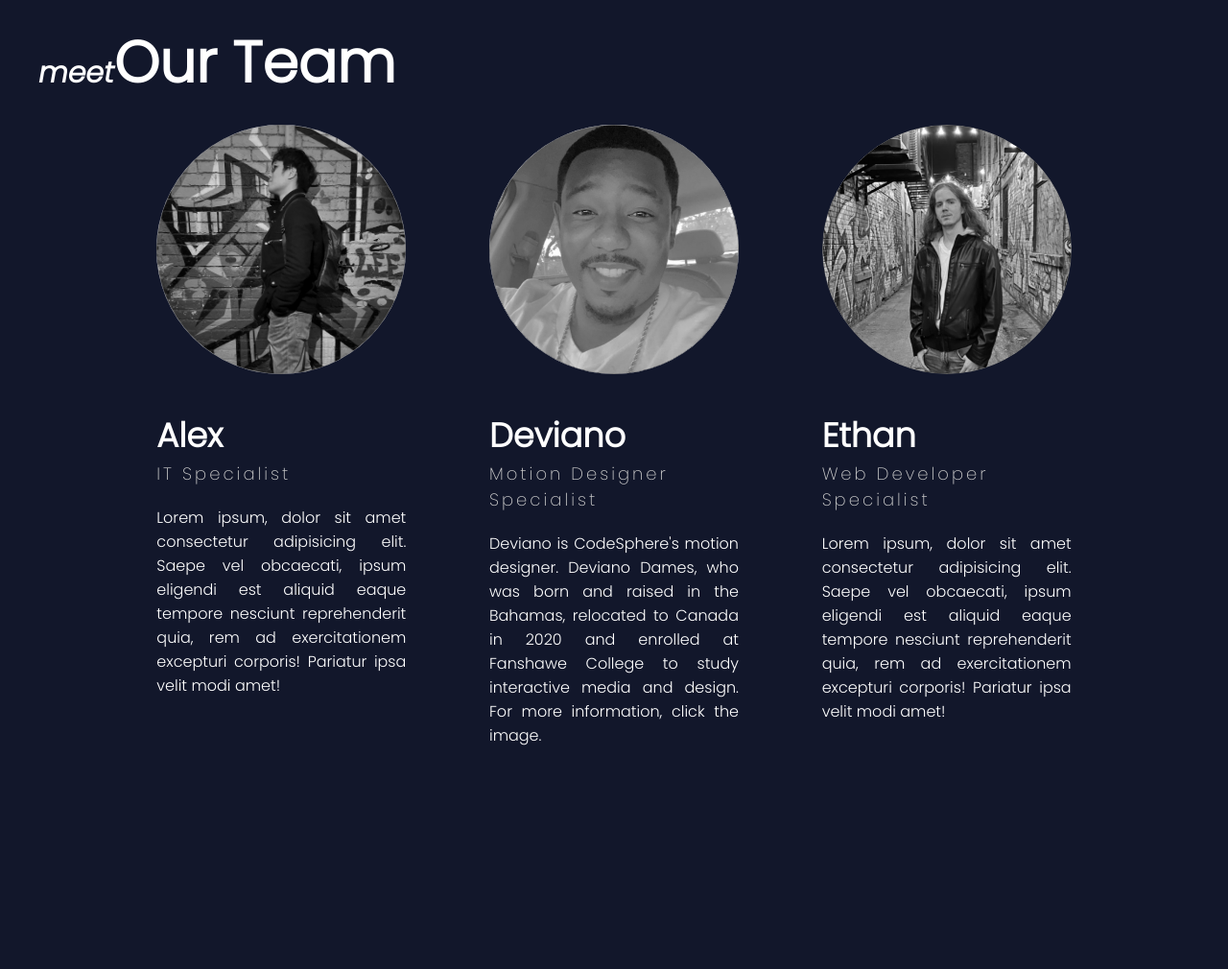
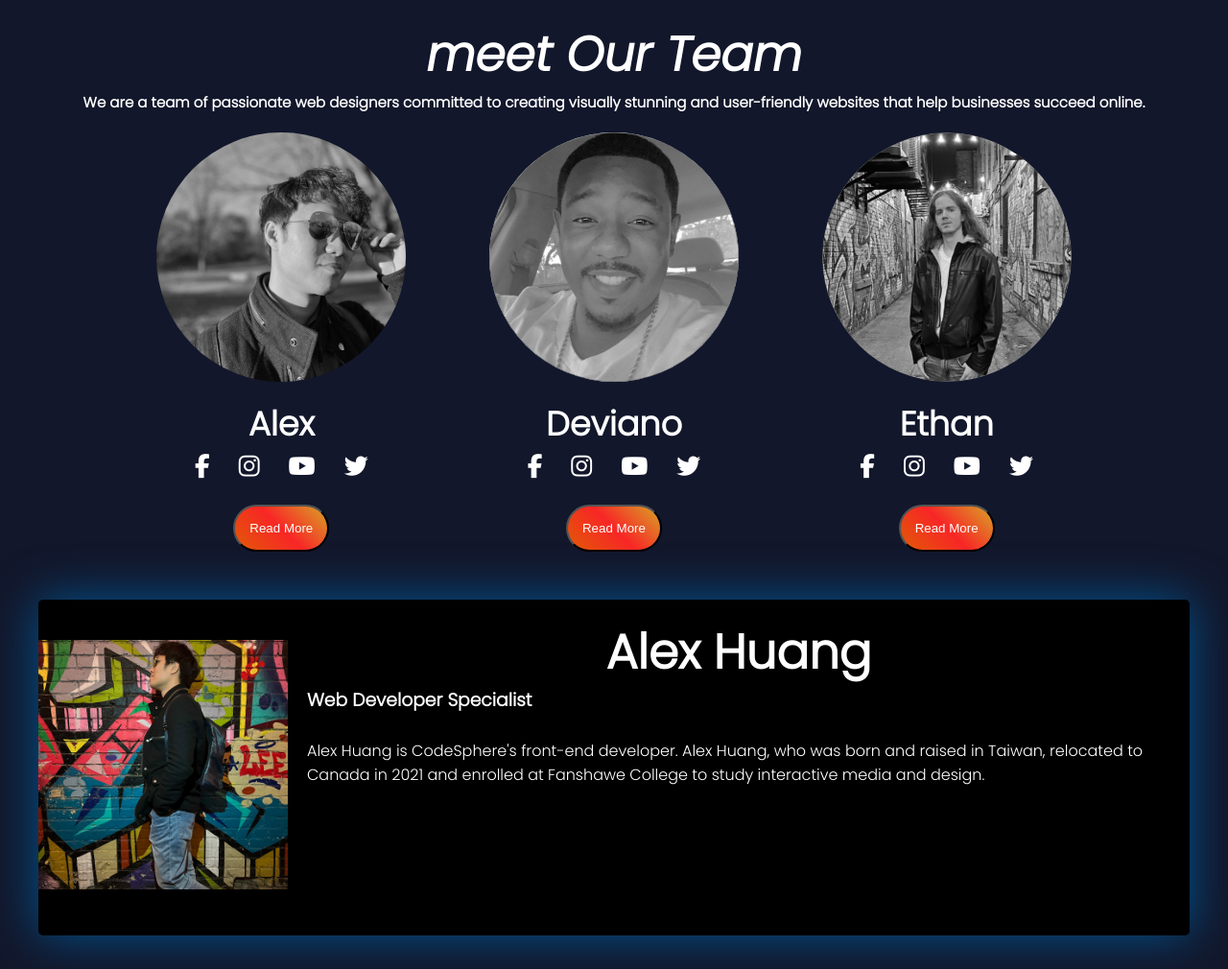
Before and after one commit to DevianoDames/dev.alex.profile, a plain HTML site: page index.html in a window 1280 px wide. Shown: the whole page at 96% size. Before the commit the page ends 800 px from the top, so only its background shows below. Drawn offline with Linux system fonts and the light colour scheme.

Commit message:
adding JS
add JS and modify CSS and HTML

```diff
--- a/css/main.css
+++ b/css/main.css
@@ -10,27 +10,39 @@ body {
     font-family: "Poppins",sans-serif
 }
 
+.hidden {display: none;}
+
 .container {
     margin: 20px 40px;
     color: white;
 }
 
 .heading {
+    display: flex;
+    justify-content: center;
+    align-items: center;
+    flex-direction: column;
     font-size: 60px;
     color: white;
 }
-.heading span {
+.heading h2 {
     font-style: italic;
-    font-size: 30px;
+    font-size: 50px;
+}
+
+.heading h3 {
+    font-size: 15px;
 }
 .profiles {
     display: flex;
     justify-content: space-around;
     margin: 20px 80px;
+    /* background-color: rgba(4, 120, 165, 0.1); */
 }
 
 .profile {
     flex-basis: 260px;
+
 }
 
 .profile .profile-img {
@@ -42,13 +54,64 @@ body {
     transition: 400ms;
 }
 
+.media-icon {
+    display: flex;
+    justify-content: center;
+    align-items: center;
+}
+
+.media-icon a {
+    color: #ffffff;
+	font-size: 25px;
+	margin: 0 15px;
+}
+
+.media-icon a:hover {
+	transform: translateY(-10px);
+	color: #ffffff;
+	transition: all .5s ease-in-out;
+}
+
+.btn {
+    margin-left: 80px;
+    margin-top: 20px;
+	padding: 15px 15px;
+    overflow: hidden;
+    color: rgb(255, 255, 255);
+    border-radius: 30px;
+    box-shadow: 0 0 0 0 rgba(255, 139, 31, 0.5), 0 0 0 0 rgba(255, 71, 39, 0.5);
+    transition: transform 0.3s ease, box-shadow 0.3s ease;
+    background-image: linear-gradient(225deg,
+    #d8a327 0%,
+    #f82626 50%,
+    #e15a07 100%);
+    z-index: -1;
+    cursor: pointer;
+}
+
+.btn:hover {
+    transform: translate(0, -6px);
+    box-shadow: 10px -10px 25px 0 rgba(255, 139, 31, 0.5), -10px -10px 25px 0 rgba(255, 71, 39, 0.5),
+    -10px 10px 25px 0 rgba(255, 71, 39, 0.5);
+}
+
+.profilebox-img {
+    height: 260px;
+    width: 260px;
+    transition: 400ms;
+    /* border-radius: 50%; */
+}
+
+
+
 .profile:hover .profile-img {
     filter: grayscale(0);
 }
 
 .user-name {
-    margin-top: 30px;
+    margin-top: 10px;
     font-size: 35px;
+    text-align: center;
 }
 
 .profile h5 {
@@ -62,6 +125,50 @@ body {
     font-size: 16px;
     margin-top: 20px;
     text-align: justify;
+}
+
+#info-container {
+    max-width: 1200px;
+    height: 350px;
+    display: flex;
+    justify-content: center;
+    align-items: center;
+    background-color: rgb(0, 0, 0);
+    margin: 0 auto;
+    margin-top: 50px;
+    border-radius: 5px;
+    box-shadow: 0px 0px 50px rgb(1, 85, 145);
+}
+
+#profilesbox {
+    display: flex;
+    justify-content: center;
+    align-items: center;
+    flex-direction: column;
+    margin: 0 auto;
+    padding: 100px;
+    object-fit: cover;
+}
+
+#name {
+    margin-top: 80px;
+    padding: 0px 15px;
+    text-align: center;
+    font-size: 50px;
+    line-height: 20px;
+}
+
+#status {
+    padding: 0px 20px;
+    text-align: left;
+    line-height: 20px;
+    margin-top: 30px;
+}
+
+#bio {
+    height: 240px;
+    padding: 0px 20px;
+    margin-top: 30px;
 }
 
 @media only screen and (max-width: 1150px) {
--- a/index.html
+++ b/index.html
@@ -7,34 +7,69 @@
     <title>Profile Page</title>
 
     <link rel="stylesheet" href="css/main.css">
+    <script src="https://kit.fontawesome.com/4bf0a75058.js" crossorigin="anonymous"></script>
 </head>
 <body>
+    <h1 class="hidden">Welcome to join our team</h1>
+
     <div class="container">
-        <h1 class="heading"><span>meet</span>Our Team</h1>
-        <div class="profiles">
-            <div class="profile">
-                <img src="images/Alex_profile.jpg" class=" profile-img">
+        <div class="heading">
+            <h2>meet Our Team</h2>
+            <h3>We are a team of passionate web designers committed to creating visually stunning and user-friendly websites that help businesses succeed online.</h3>
+        </div>
+        <section class="profiles">
+            <h2 class="hidden">brief infomation</h2>
+            <div class="profile" onclick="fetch_info(0)">
+                <img src="images/alex1.jpg" class="profile-img" alt="members">
+                <h3 class="user-name">Alex</h3>
+                <div class="media-icon">
+                    <a href="#"><i class="fa-brands fa-facebook-f"></i></a>
+                    <a href="#"><i class="fa-brands fa-instagram"></i></a>
+                    <a href="#"><i class="fa-brands fa-youtube"></i></a>
+                    <a href="#"><i class="fa-brands fa-twitter"></i></a>
+                </div>
+                <button class="btn">Read More</button>
+            </div>
+            <div class="profile" onclick="fetch_info(1)">
+                <img src="images/deviano1.jpg" class="profile-img" alt="members">
+                <h3 class="user-name">Deviano</h3>
+                <div class="media-icon">
+                    <a href="#"><i class="fa-brands fa-facebook-f"></i></a>
+                    <a href="#"><i class="fa-brands fa-instagram"></i></a>
+                    <a href="#"><i class="fa-brands fa-youtube"></i></a>
+                    <a href="#"><i class="fa-brands fa-twitter"></i></a>
+                </div>
+                <button class="btn">Read More</button>
+            </div>
+            <div class="profile" onclick="fetch_info(2)">
+                <img src="images/ethan.png" class="profile-img" alt="members">
+                <h3 class="user-name">Ethan</h3>
+                <div class="media-icon">
+                    <a href="#"><i class="fa-brands fa-facebook-f"></i></a>
+                    <a href="#"><i class="fa-brands fa-instagram"></i></a>
+                    <a href="#"><i class="fa-brands fa-youtube"></i></a>
+                    <a href="#"><i class="fa-brands fa-twitter"></i></a>
+                </div>
+                <button class="btn">Read More</button>
+            </div>
+        </section>
 
-                <h3 class="user-name">Alex</h3>
-                <h5>IT Specialist</h5>
-                <p>Lorem ipsum, dolor sit amet consectetur adipisicing elit. Saepe vel obcaecati, ipsum eligendi est aliquid eaque tempore nesciunt reprehenderit quia, rem ad exercitationem excepturi corporis! Pariatur ipsa velit modi amet!</p>
+        <section id="info-con">
+            <h2 class="hidden">Details information</h2>
+            <div id="info-container">
+                <div class="profile">
+                    <img src="images/alex3.jpg" class="profilebox-img" id="profilebox" alt="members">
+                </div>
+                <div class="profilesbox">
+                    <h2 id="name">Alex Huang</h2>
+                    <h3 id="status">Web Developer Specialist</h3>
+                    <p id="bio">Alex Huang is CodeSphere's front-end developer. Alex Huang, who was born and raised in Taiwan, relocated to Canada in 2021 and enrolled at Fanshawe College to study interactive media and design.</p>
+                </div>
             </div>
-            <div class="profile">
-                <img src="images/DevianoDames.jpg" class=" profile-img">
+        </section>
 
-                <h3 class="user-name">Deviano</h3>
-                <h5>Motion Designer Specialist</h5>
-                <p>Deviano is CodeSphere's motion designer. Deviano Dames, who was born and raised in the Bahamas, relocated to Canada in 2020 and enrolled at Fanshawe College to study interactive media and design. For more information, click the image.</p>
-            </div>
-            <div class="profile">
-                <img src="images/ethan.png" class=" profile-img">
-
-                <h3 class="user-name">Ethan</h3>
-                <h5>Web Developer Specialist</h5>
-                <p>Lorem ipsum, dolor sit amet consectetur adipisicing elit. Saepe vel obcaecati, ipsum eligendi est aliquid eaque tempore nesciunt reprehenderit quia, rem ad exercitationem excepturi corporis! Pariatur ipsa velit modi amet!</p>
-            </div>
-        </div>
     </div>
 
+    <script src="js/main.js"></script>
 </body>
 </html>
--- /dev/null
+++ b/js/main.js
@@ -0,0 +1,17 @@
+
+function fetch_info(i) {
+    let profilebox = ["images/alex3.jpg", "images/deviano3.jpg", "images/ethan3.jpg"];
+    let name = ["Alex Huang", "Deviano Dames", "Ethan Jutila"];
+    let status = ["Web Developer Specialist", "Motion Designer Specialist", "UI/UX Designer Specialist"];
+    let bio = ["Alex Huang is CodeSphere's front-end developer. Alex Huang, who was born and raised in Taiwan, relocated to Canada in 2021 and enrolled at Fanshawe College to study interactive media and design.", "Deviano is CodeSphere's motion designer. Deviano Dames, who was born and raised in the Bahamas, relocated to Canada in 2020 and enrolled at Fanshawe College to study interactive media and design.</p>", "Ethan Jutila, CodeSphere's UI/UX Designer. Ethan Jutila, who was born and raised in the Canada, enrolled at Fanshawe College to study interactive media and design."]
+
+    document.getElementById("profilebox").src = profilebox[i];
+    document.getElementById("name").innerHTML = name[i];
+    document.getElementById("status").innerHTML = status[i];
+    document.getElementById("bio").innerHTML = bio[i];
+    document.getElementById("name").style.color = "blue";
+
+
+    console.log("change personal information")
+
+}
```
Also changed, not shown: images/Alex_profile2.jpg (deleted), images/Join_Our_Team.jpeg (added), images/alex1.jpg (added), images/alex3.jpg (added), images/deviano1.jpg (renamed from images/DevianoDames.jpg), images/deviano2.JPG (renamed from images/IMG_3707.JPG), images/deviano3.jpg (added), images/ethan2.JPG (added), images/ethan3.jpg (added), 6 other files.
